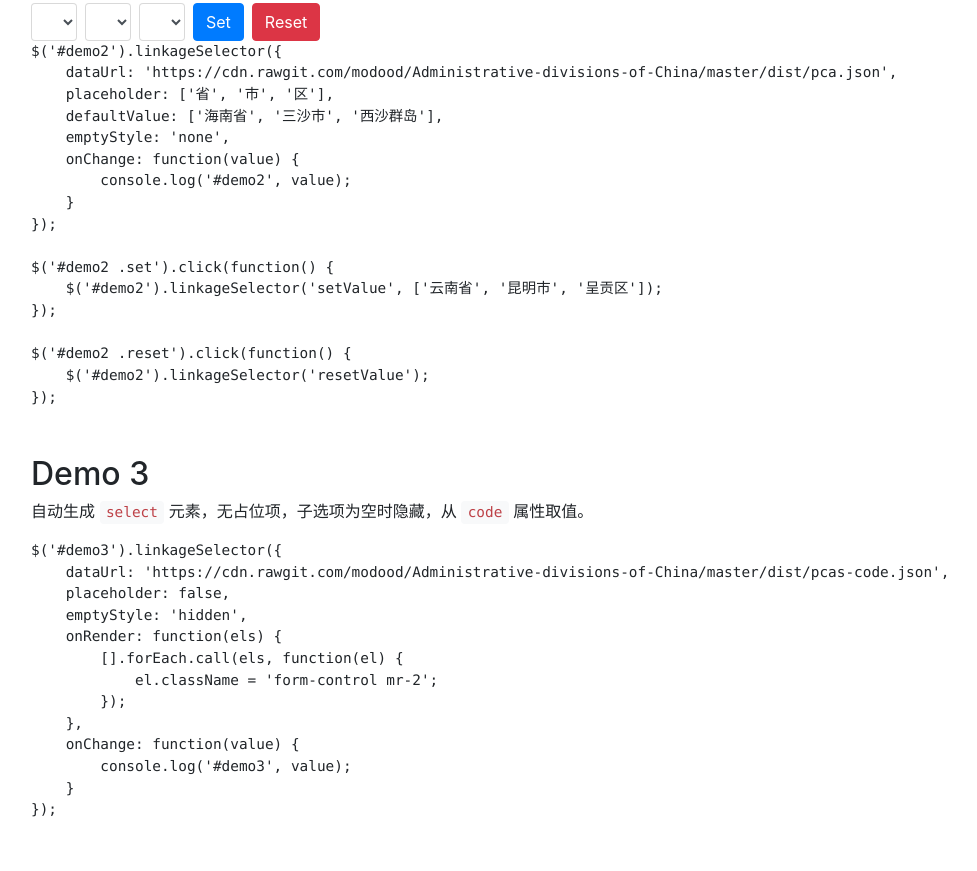
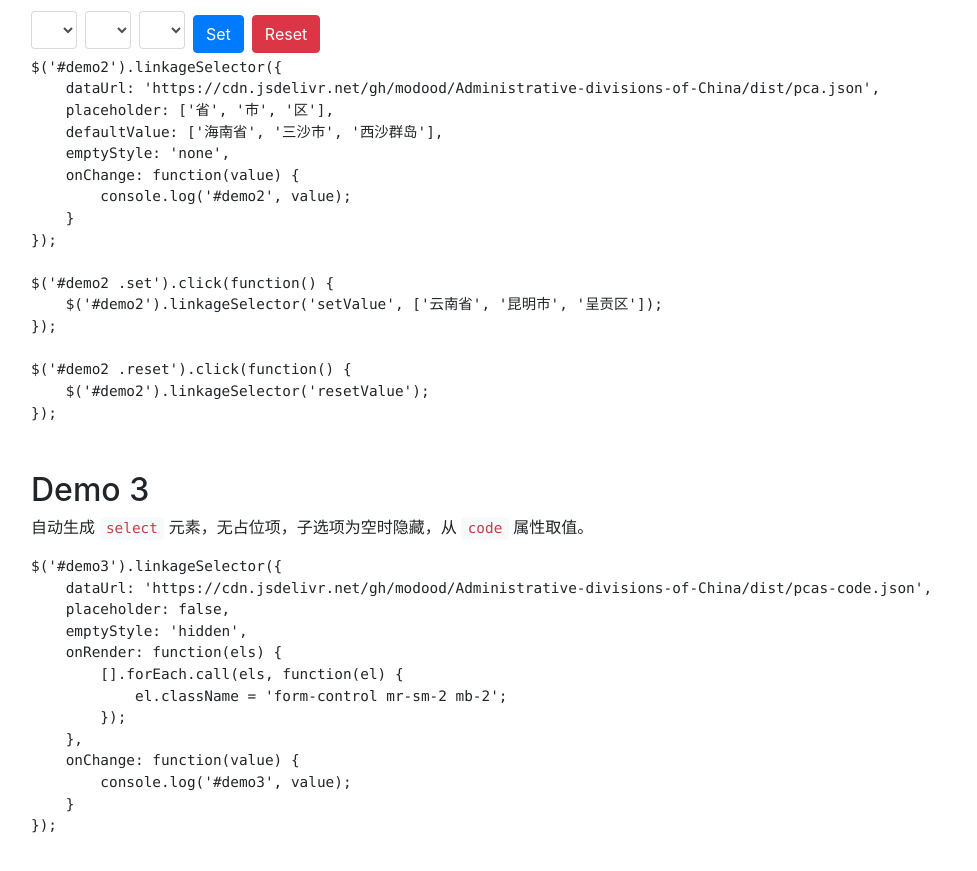
Before and after one commit to Cople/LinkageSelector, a website: page example/jquery.html in a window 1280 px wide. Shown: the part 541-1412 px from the top of the page, without its empty margins (17-994 px from the left). Drawn offline with nearby package versions, Linux system fonts and the light colour scheme; a script that the page names is missing; a small style sheet from the web is missing.

Commit message:
Update example

```diff
--- a/example/jquery.html
+++ b/example/jquery.html
@@ -8,7 +8,7 @@
     <link rel="stylesheet" href="https://cdn.jsdelivr.net/gh/syntaxhighlighter/syntaxhighlighter@2.1.364/Styles/shCore.css">
     <link rel="stylesheet" href="https://cdn.jsdelivr.net/gh/syntaxhighlighter/syntaxhighlighter@2.1.364/Styles/shThemeDefault.css">
 </head>
-<body class="m-5">
+<body class="m-3 m-sm-5">
 
 <h1>LinkageSelector <small class="badge badge-secondary">(jQuery plugin)</small></h1>
 <p>JavaScript 多级联动下拉菜单选择器 <a href="https://cople.github.io/LinkageSelector" class="badge badge-primary align-middle"><svg class="align-middle" xmlns="http://www.w3.org/2000/svg" width="16" height="16" viewBox="0 0 16 16"><path fill-rule="evenodd" fill="currentColor" d="M8 0C3.58 0 0 3.58 0 8c0 3.54 2.29 6.53 5.47 7.59.4.07.55-.17.55-.38 0-.19-.01-.82-.01-1.49-2.01.37-2.53-.49-2.69-.94-.09-.23-.48-.94-.82-1.13-.28-.15-.68-.52-.01-.53.63-.01 1.08.58 1.23.82.72 1.21 1.87.87 2.33.66.07-.52.28-.87.51-1.07-1.78-.2-3.64-.89-3.64-3.95 0-.87.31-1.59.82-2.15-.08-.2-.36-1.02.08-2.12 0 0 .67-.21 2.2.82.64-.18 1.32-.27 2-.27.68 0 1.36.09 2 .27 1.53-1.04 2.2-.82 2.2-.82.44 1.1.16 1.92.08 2.12.51.56.82 1.27.82 2.15 0 3.07-1.87 3.75-3.65 3.95.29.25.54.73.54 1.48 0 1.07-.01 1.93-.01 2.2 0 .21.15.46.55.38A8.013 8.013 0 0 0 16 8c0-4.42-3.58-8-8-8z"/></svg> <span class="align-middle">Frok me on GitHub</span></a></p>
@@ -19,8 +19,8 @@
     <p>二级联动，子选项为空时默认设置 <code>disabled</code>。</p>
 
     <form class="form-inline" id="demo1">
-        <select class="form-control mr-2"><option>加载中</option></select>
-        <select class="form-control mr-2"><option>加载中</option></select>
+        <select class="form-control mr-sm-2 mb-2"><option>加载中</option></select>
+        <select class="form-control mr-sm-2 mb-2"><option>加载中</option></select>
     </form>
 
     <pre class="brush: js">$('#demo1').linkageSelector({
@@ -36,16 +36,16 @@
     <p>省/市/区三级联动，带默认值，子选项为空时不处理。</p>
 
     <form class="form-inline" id="demo2">
-        <select class="form-control mr-2"></select>
-        <select class="form-control mr-2"></select>
-        <select class="form-control mr-2"></select>
+        <select class="form-control mr-sm-2 mb-2"></select>
+        <select class="form-control mr-sm-2 mb-2"></select>
+        <select class="form-control mr-sm-2 mb-2"></select>
 
         <button type="button" class="btn btn-primary mr-2 set">Set</button>
         <button type="button" class="btn btn-danger mr-2 reset">Reset</button>
     </form>
 
     <pre class="brush: js">$('#demo2').linkageSelector({
-    dataUrl: 'https://cdn.rawgit.com/modood/Administrative-divisions-of-China/master/dist/pca.json',
+    dataUrl: 'https://cdn.jsdelivr.net/gh/modood/Administrative-divisions-of-China/dist/pca.json',
     placeholder: ['省', '市', '区'],
     defaultValue: ['海南省', '三沙市', '西沙群岛'],
     emptyStyle: 'none',
@@ -71,12 +71,12 @@ $('#demo2 .reset').click(function() {
     <form class="form-inline" id="demo3"></form>
 
     <pre class="brush: js">$('#demo3').linkageSelector({
-    dataUrl: 'https://cdn.rawgit.com/modood/Administrative-divisions-of-China/master/dist/pcas-code.json',
+    dataUrl: 'https://cdn.jsdelivr.net/gh/modood/Administrative-divisions-of-China/dist/pcas-code.json',
     placeholder: false,
     emptyStyle: 'hidden',
     onRender: function(els) {
         [].forEach.call(els, function(el) {
-            el.className = 'form-control mr-2';
+            el.className = 'form-control mr-sm-2 mb-2';
         });
     },
     onChange: function(value) {
@@ -100,7 +100,7 @@ $('#demo1').linkageSelector({
 });
 
 $('#demo2').linkageSelector({
-    dataUrl: 'https://cdn.rawgit.com/modood/Administrative-divisions-of-China/master/dist/pca.json',
+    dataUrl: 'https://cdn.jsdelivr.net/gh/modood/Administrative-divisions-of-China/dist/pca.json',
     placeholder: ['省', '市', '区'],
     defaultValue: ['海南省', '三沙市', '西沙群岛'],
     emptyStyle: 'none',
@@ -118,12 +118,12 @@ $('#demo2 .reset').click(function() {
 });
 
 $('#demo3').linkageSelector({
-    dataUrl: 'https://cdn.rawgit.com/modood/Administrative-divisions-of-China/master/dist/pcas-code.json',
+    dataUrl: 'https://cdn.jsdelivr.net/gh/modood/Administrative-divisions-of-China/dist/pcas-code.json',
     placeholder: false,
     emptyStyle: 'hidden',
     onRender: function(els) {
         [].forEach.call(els, function(el) {
-            el.className = 'form-control mr-2';
+            el.className = 'form-control mr-sm-2 mb-2';
         });
     },
     onChange: function(value) {
```
Also changed, not shown: example/index.html (+10 -10 lines).
